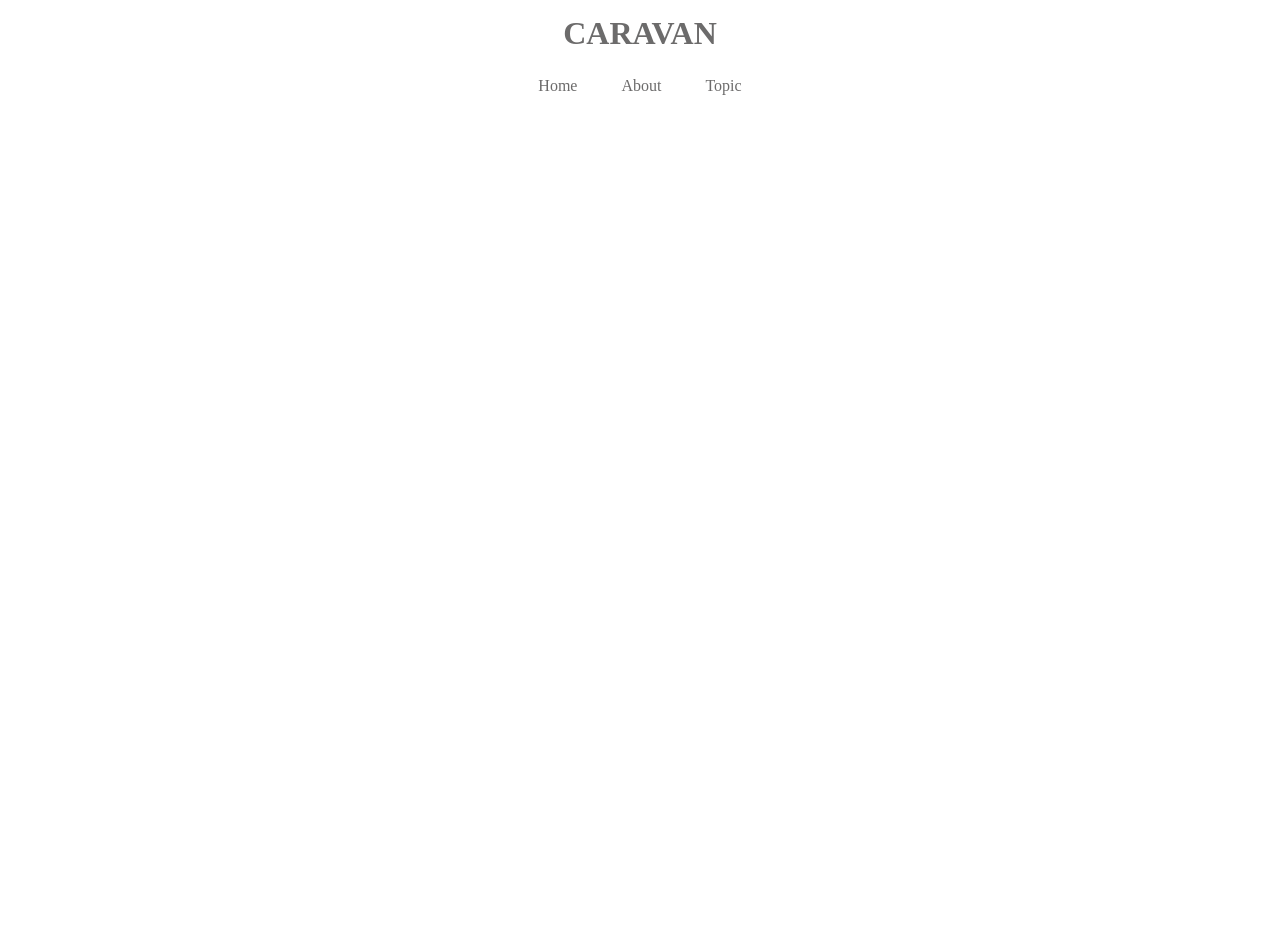
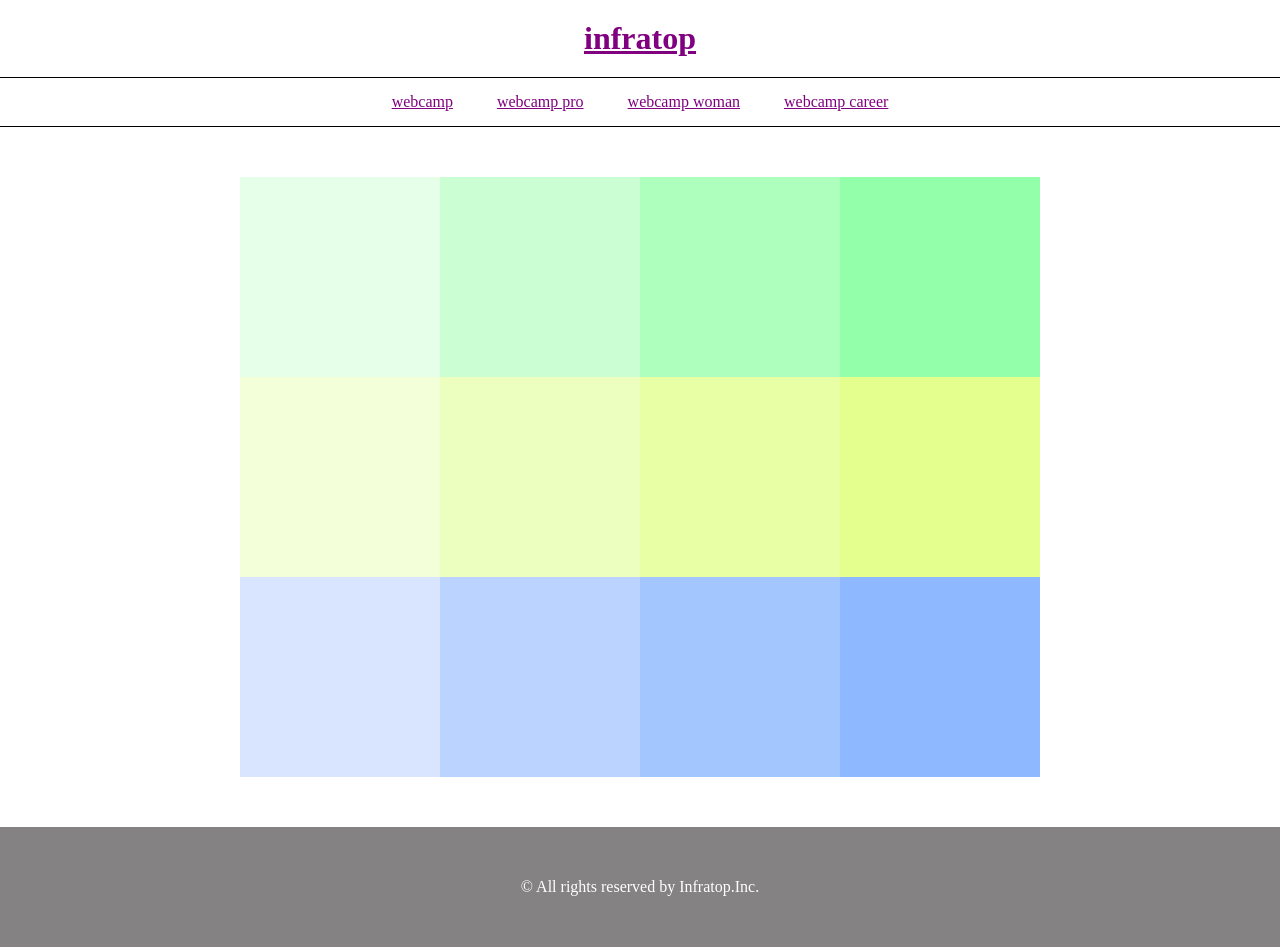
Before and after one commit to kawamotoseiya/HTML.CSS, a plain HTML site: page index2.html in a window 1280 px wide. Shown: the top 950 px of the page. Drawn offline with Linux system fonts and the light colour scheme.

Commit message:
[finish]1-5

```diff
--- a/index2.html
+++ b/index2.html
@@ -8,25 +8,47 @@
 <body>
 	<header>
 		<h1 class="headline">
-			<a href="index2.html">CARAVAN</a>
+			<a href="index2.html">infratop</a>
 		</h1>
 	</header>
 	<nav>
 		<ul class="nav-list">
 			<li class="nav-list-item">
-                <a href="index2.html">Home</a>
+                <a href="index2.html">webcamp</a>
             </li>
-            <li class="nav-list-item">About</li>
-            <li class="nav-list-item">Topic</li>
+            <li class="nav-list-item">
+            	<a href="index2.html">webcamp pro</a>
+            </li>
+            <li class="nav-list-item">
+            	<a href="index2.html">webcamp woman</a>
+            </li>
+            <li class="nav-list-item">
+            	<a href="index2.html">webcamp career</a>
+            </li>
         </ul>
 	</nav>
-	 <div class="main-visual">
-	 	<div class="main-visual-content"></div>
-	 </div>
-	 <div class="main clearfix">
-	 	<div class="blog"></div>
-	 	<div class="sidebar"></div>
-	 </div>
+	<main>
+		 <div class="main clearfix">
+	 		<div class="group1">
+	 			<div class=box1></div>
+	 			<div class=box2></div>
+	 			<div class=box3></div>
+	 			<div class=box4></div>
+	 		</div>
+	 		<div class="group2">
+	 			<div class=box5></div>
+	 			<div class=box6></div>
+	 			<div class=box7></div>
+	 			<div class=box8></div>
+	 		</div>
+	 		<div class="group3">
+	 			<div class=box9></div>
+	 			<div class=box10></div>
+	 			<div class=box11></div>
+	 			<div class=box12></div>
+	 		</div>
+	 	</div>
+	</main>
 	 <footer>
 	 	<p class="footer-text">© All rights reserved by Infratop.Inc.</p>
 	 </footer>
--- a/style2.css
+++ b/style2.css
@@ -4,8 +4,8 @@
     box-sizing: border-box;
      color: #6c6b6b;
 }
-a {
-    text-decoration: none;
+a{
+    color:purple;
 }
 .clearfix::after {
     content: "";
@@ -13,8 +13,7 @@ a {
     clear: both;
 }
 header {
-    width: 90%;
-    padding: 15px 0;
+    padding: 20px 0;
     margin: 0 auto;
     text-align: center;
 }
@@ -23,7 +22,9 @@ header .headline{
 }
 .nav-list {
     text-align: center;
-    padding: 10px 0;
+    border-top: solid 1px black;
+    border-bottom: solid 1px black;
+    padding: 15px 0;
     margin: 0 auto;
 }
 .nav-list-item {
@@ -31,27 +32,83 @@ header .headline{
     display: inline-block;
     margin: 0 20px;
 }
-.main-visual {
-    width: 100%;
-    height: 300px;
-}
-.main-visual-content{
-	width: 350px;
-	height:300px;
-}
-.main {
-    width: 840px;
+main {
+    width: 800px;
+    padding: 50px 0;
     margin: 0 auto;
 }
-.blog{
-	width:600px;
-	height:1400px;
-	float: left;
+.box1{
+    width: 200px;
+    height:200px;
+    background-color:#e6ffe9;
+    float: left;
+
 }
-.sidebar{
-	width:240px;
-	height:1400px;
-	float: left;
+.box2{
+    width: 200px;
+    height:200px;
+    background-color:#cbffd3;
+    float: left;
+}
+.box3{
+    width: 200px;
+    height:200px;
+    background-color:#aeffbd;
+    float: left;
+}
+.box4{
+    width: 200px;
+    height:200px;
+    background-color:#93ffab;
+    float: left;
+}
+.box5{
+    width: 200px;
+    height:200px;
+    background-color:#f3ffd8;
+    float: left;
+}
+.box6{
+    width: 200px;
+    height:200px;
+    background-color:#edffbe;
+    float: left;
+}
+.box7{
+    width: 200px;
+    height:200px;
+    background-color:#e9ffa5;
+    float: left;
+}
+.box8{
+    width: 200px;
+    height:200px;
+    background-color:#e4ff8d;
+    float: left;
+}
+.box9{
+    width: 200px;
+    height:200px;
+    background-color:#d9e5ff;
+    float: left;
+}
+.box10{
+    width: 200px;
+    height:200px;
+    background-color:#bad3ff;
+    float: left;
+}
+.box11{
+    width: 200px;
+    height:200px;
+    background-color:#a4c6ff;
+    float: left;
+}
+.box12{
+    width: 200px;
+    height:200px;
+    background-color:#8eb8ff;
+    float: left;
 }
 footer{
     width: 100%;
```
